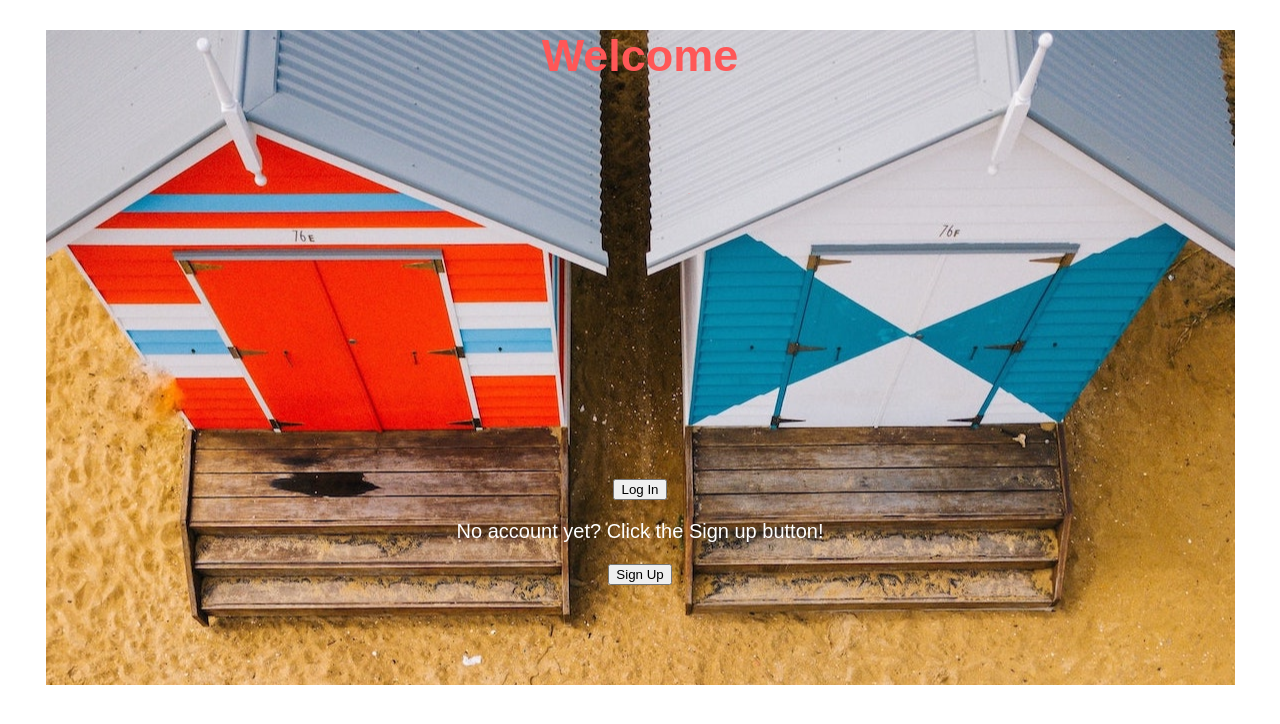
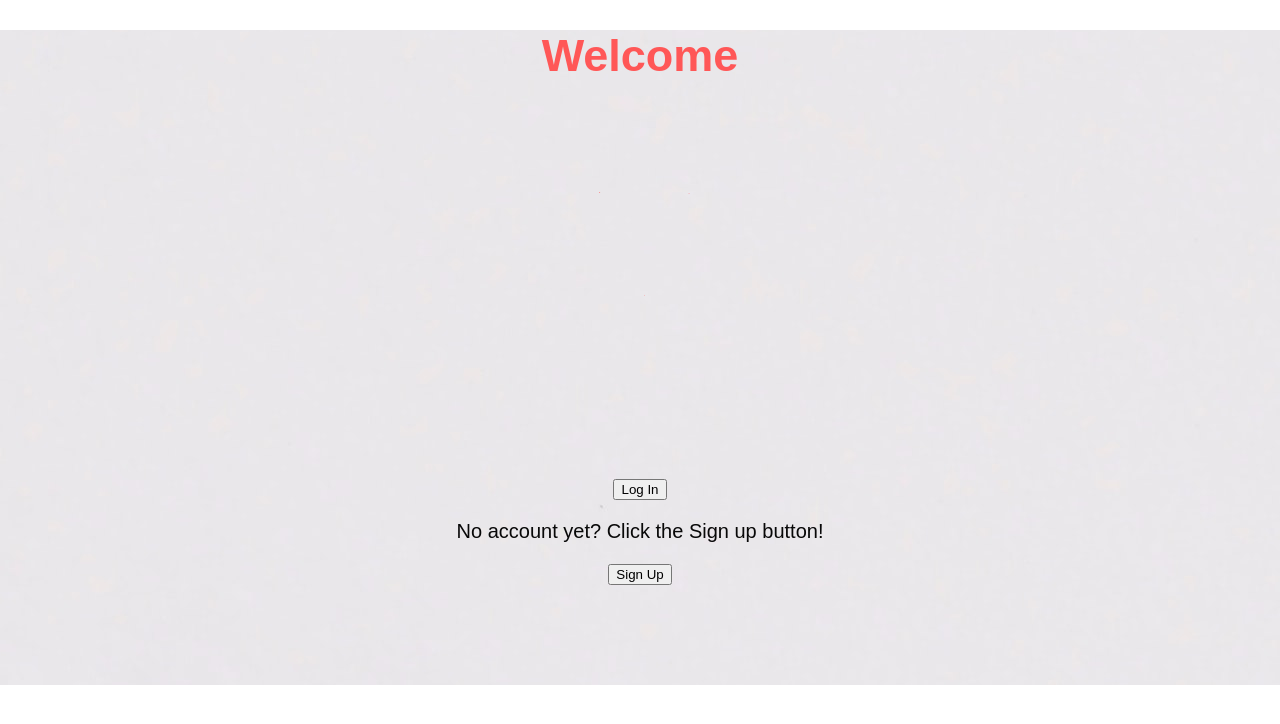
Before and after one commit to TibzZ/HomeLearnHut-FullStackFive-Tibzz, a React (Create React App) app in the folder homelearnhut/: page / in a window 1280 px wide. Shown: the top 724 px of the page. Built offline with nearby package versions, Linux system fonts and the light colour scheme; a web font is replaced by a local one.

Commit message:
background changed

```diff
--- a/homelearnhut/src/components/Landing/Landing.module.css
+++ b/homelearnhut/src/components/Landing/Landing.module.css
@@ -12,7 +12,7 @@
 
   .Text1{
     font-family: "Sofia", sans-serif;
-    color: #ffffff;
+    color: #080808;
     font-size: 20px;
   }
 
@@ -28,7 +28,7 @@
     margin: auto;
     font-family: 'Lato', sans-serif;
     padding-bottom: 100px;
-    background: url("../ImagesLogo/Background1.jpg") no-repeat fixed center;
+    background: url("../ImagesLogo/Background2.jpg") no-repeat fixed center;
     background-size: auto;
     color: rgb(255, 255, 255);
     opacity: 1;
```
Also changed, not shown: homelearnhut/src/components/ImagesLogo/Background2.jpg (added).
